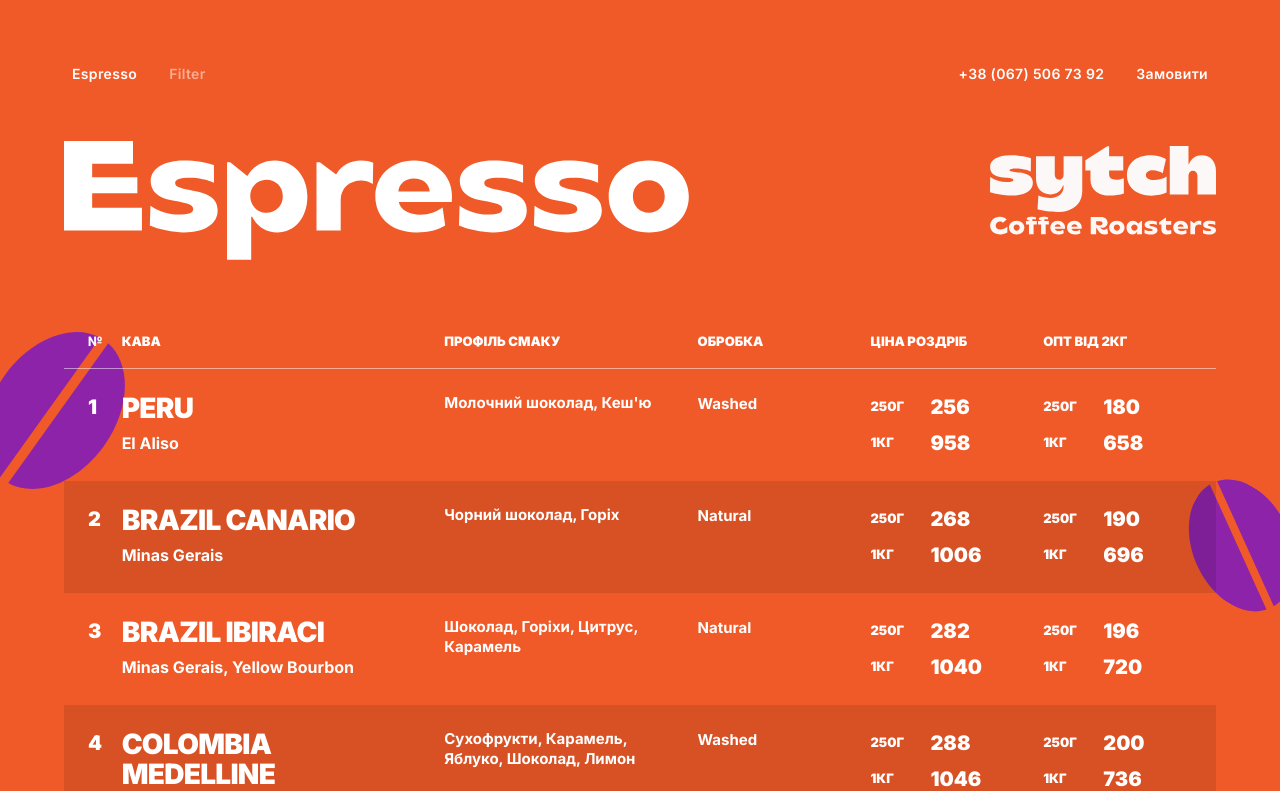
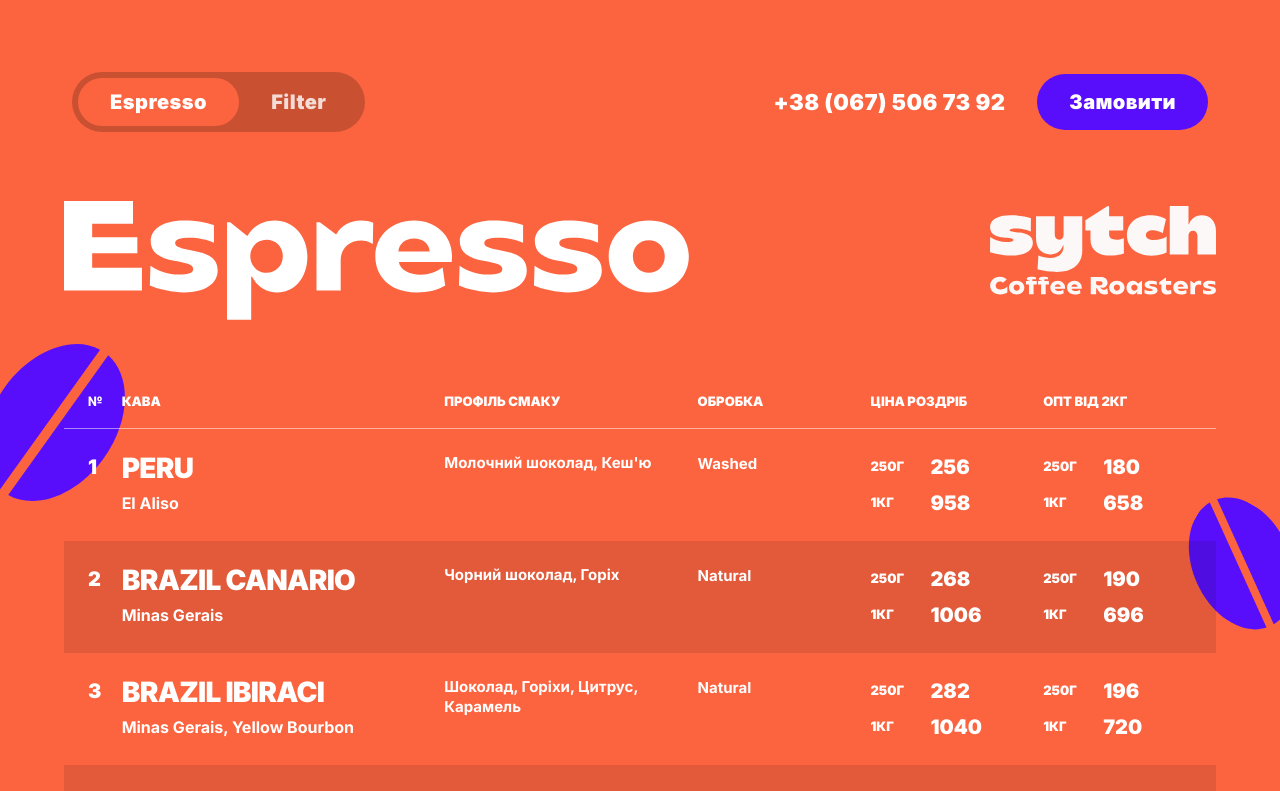
Before and after one commit to ikhoma/sytch, a Next.js app: page / in a window 1280 px wide. Shown: the top 791 px of the page. Built offline with nearby package versions, Linux system fonts and the light colour scheme.

Commit message:
style: update brand colors and redesign header navigation components

```diff
--- a/app/globals.css
+++ b/app/globals.css
@@ -1,8 +1,8 @@
 @import "tailwindcss";
 
 @theme {
-  --color-espresso: #F05A28;
-  --color-filter: #4C00FF;
+  --color-espresso: #FC643F;
+  --color-filter: #580EFA;
   --font-sans: 'Inter', sans-serif;
 }
 
--- a/app/page.tsx
+++ b/app/page.tsx
@@ -59,9 +59,9 @@
 
   const filteredData = data?.filter(item => item.category === activeTab) || [];
 
-  const getBgColorClass = (tab: 'Espresso' | 'Filter') => tab === 'Espresso' ? 'bg-[#F05A28]' : 'bg-[#4C00FF]';
-  const getOppositeBgClass = (tab: 'Espresso' | 'Filter') => tab === 'Espresso' ? 'bg-[#4C00FF]' : 'bg-[#F05A28]';
-  const getHexColor = (tab: 'Espresso' | 'Filter') => tab === 'Espresso' ? '#F05A28' : '#4C00FF';
+  const getBgColorClass = (tab: 'Espresso' | 'Filter') => tab === 'Espresso' ? 'bg-[#FC643F]' : 'bg-[#580EFA]';
+  const getOppositeBgClass = (tab: 'Espresso' | 'Filter') => tab === 'Espresso' ? 'bg-[#580EFA]' : 'bg-[#FC643F]';
+  const getHexColor = (tab: 'Espresso' | 'Filter') => tab === 'Espresso' ? '#FC643F' : '#580EFA';
 
   const size = typeof window !== 'undefined' ? Math.max(window.innerWidth, window.innerHeight) * 2 : 2000;
 
@@ -100,7 +100,7 @@
       {/* Parallax Decorations */}
       <motion.div
         style={{ y: ySlow }}
-        className="absolute top-[20%] -left-10 md:-left-20 z-[-1] opacity-60 pointer-events-none"
+        className="absolute top-[20%] -left-10 md:-left-20 z-[-1] pointer-events-none"
       >
         <div
           className={`w-[141px] h-[157px] ${getOppositeBgClass(baseTab)} transition-colors duration-700`}
@@ -110,7 +110,7 @@
 
       <motion.div
         style={{ y: yFast }}
-        className="absolute top-[30%] -right-8 md:-right-24 z-[-1] opacity-60 pointer-events-none"
+        className="absolute top-[30%] -right-8 md:-right-24 z-[-1] pointer-events-none"
       >
         <div
           className={`w-[141px] h-[157px] ${getOppositeBgClass(baseTab)} transition-colors duration-700`}
@@ -120,7 +120,7 @@
 
       <motion.div
         style={{ y: yMedium }}
-        className="absolute top-[80%] -left-16 md:-left-32 z-[-1] opacity-60 pointer-events-none"
+        className="absolute top-[80%] -left-16 md:-left-32 z-[-1] pointer-events-none"
       >
         <div
           className={`w-[141px] h-[157px] ${getOppositeBgClass(baseTab)} transition-colors duration-700`}
@@ -139,17 +139,17 @@
       )}
 
       {/* Header Area (Tabs & Contact) */}
-      <div className="flex justify-between items-start w-full mb-8 px-2">
+      <div className="flex flex-col md:flex-row justify-between items-center w-full mb-12 px-2 mt-2 gap-6 md:gap-0">
         {/* Top Tabs */}
-        <div className="flex space-x-8 text-sm font-semibold tracking-wide">
+        <div className="flex bg-black/20 rounded-full p-1.5 text-lg md:text-xl font-black tracking-wide">
           <button
-            className={`pb-1 ${activeTab === 'Espresso' ? 'text-white' : 'text-white/50 hover:text-white/80 transition-colors'}`}
+            className={`px-6 md:px-8 py-2 md:py-2.5 rounded-full transition-colors ${activeTab === 'Espresso' ? `${getBgColorClass('Espresso')} text-white` : 'text-white/80 hover:text-white'}`}
             onClick={(e) => handleTabClick('Espresso', e)}
           >
             Espresso
           </button>
           <button
-            className={`pb-1 ${activeTab === 'Filter' ? 'text-white' : 'text-white/50 hover:text-white/80 transition-colors'}`}
+            className={`px-6 md:px-8 py-2 md:py-2.5 rounded-full transition-colors ${activeTab === 'Filter' ? `${getBgColorClass('Filter')} text-white` : 'text-white/80 hover:text-white'}`}
             onClick={(e) => handleTabClick('Filter', e)}
           >
             Filter
@@ -157,11 +157,11 @@
         </div>
 
         {/* Contact Info */}
-        <div className="flex items-center space-x-6 md:space-x-8 text-sm font-semibold tracking-wide">
-          <a href="tel:+380675067392" className="text-white hover:text-white/80 transition-colors">
+        <div className="flex flex-col sm:flex-row items-center space-y-4 sm:space-y-0 sm:space-x-6 md:space-x-8 tracking-wide">
+          <a href="tel:+380675067392" className="text-white hover:text-white/80 transition-colors font-black text-xl md:text-[22px]">
             +38 (067) 506 73 92
           </a>
-          <a href="https://t.me/denissytchev" target="_blank" rel="noopener noreferrer" className="text-white hover:text-white/80 transition-colors">
+          <a href="https://t.me/denissytchev" target="_blank" rel="noopener noreferrer" className={`px-8 py-3 md:py-3.5 rounded-full text-lg md:text-xl font-black text-white hover:opacity-90 transition-opacity ${getOppositeBgClass(baseTab)}`}>
             Замовити
           </a>
         </div>
@@ -207,7 +207,7 @@
                 </tr>
               )}
               {!isLoading && !error && filteredData.map((item, index) => (
-                <tr key={item.id} className="even:bg-black/10 hover:bg-white/10 transition-colors group">
+                <tr key={item.id} className="even:bg-black/10">
                   <td className="py-6 align-top text-xl font-black pl-4 lg:pl-6">{item.number}</td>
                   <td className="py-6 align-top pr-6">
                     <div className="text-[28px] font-black tracking-tight uppercase leading-[1.1] mb-2">{item.name}</div>
```
